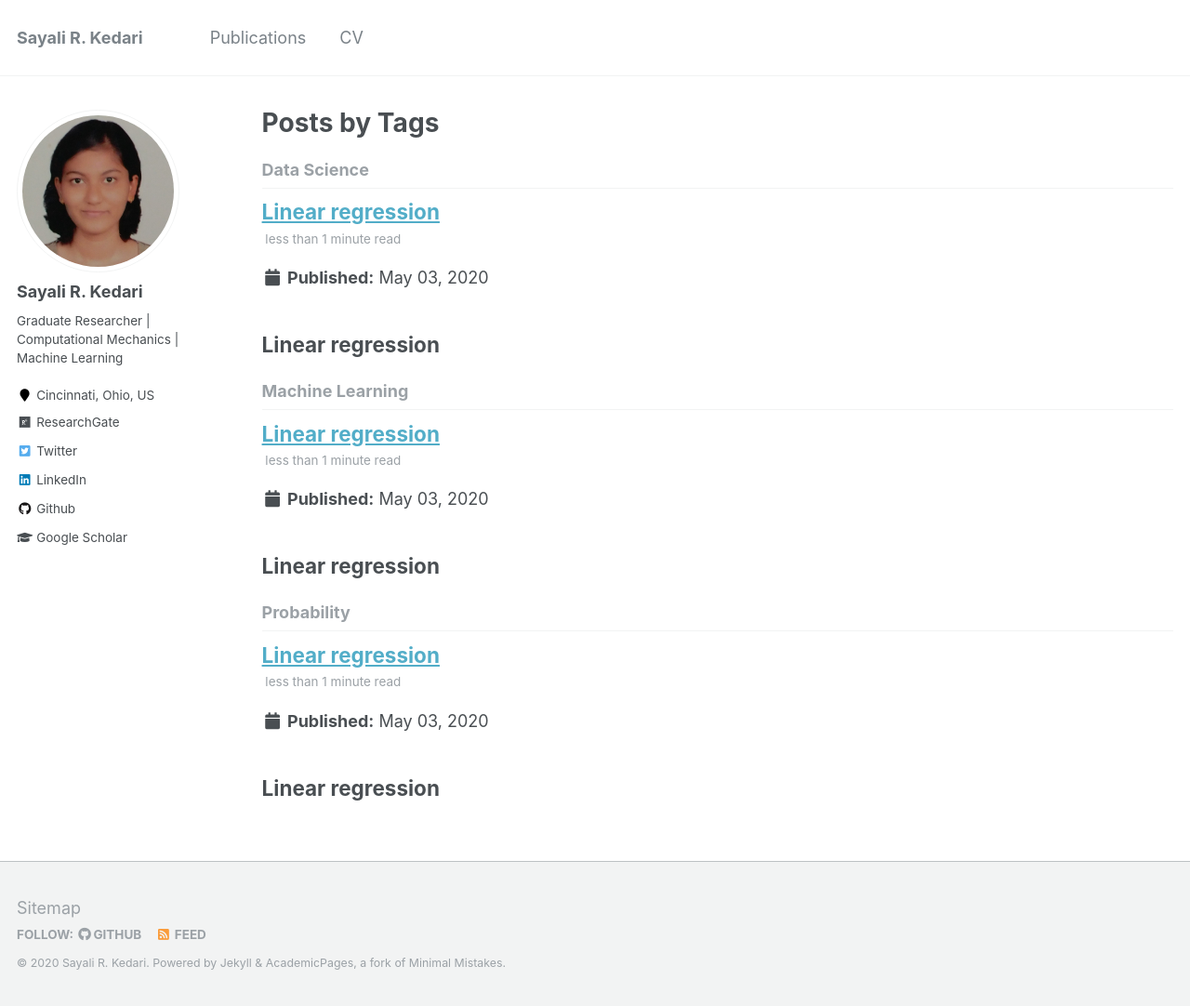
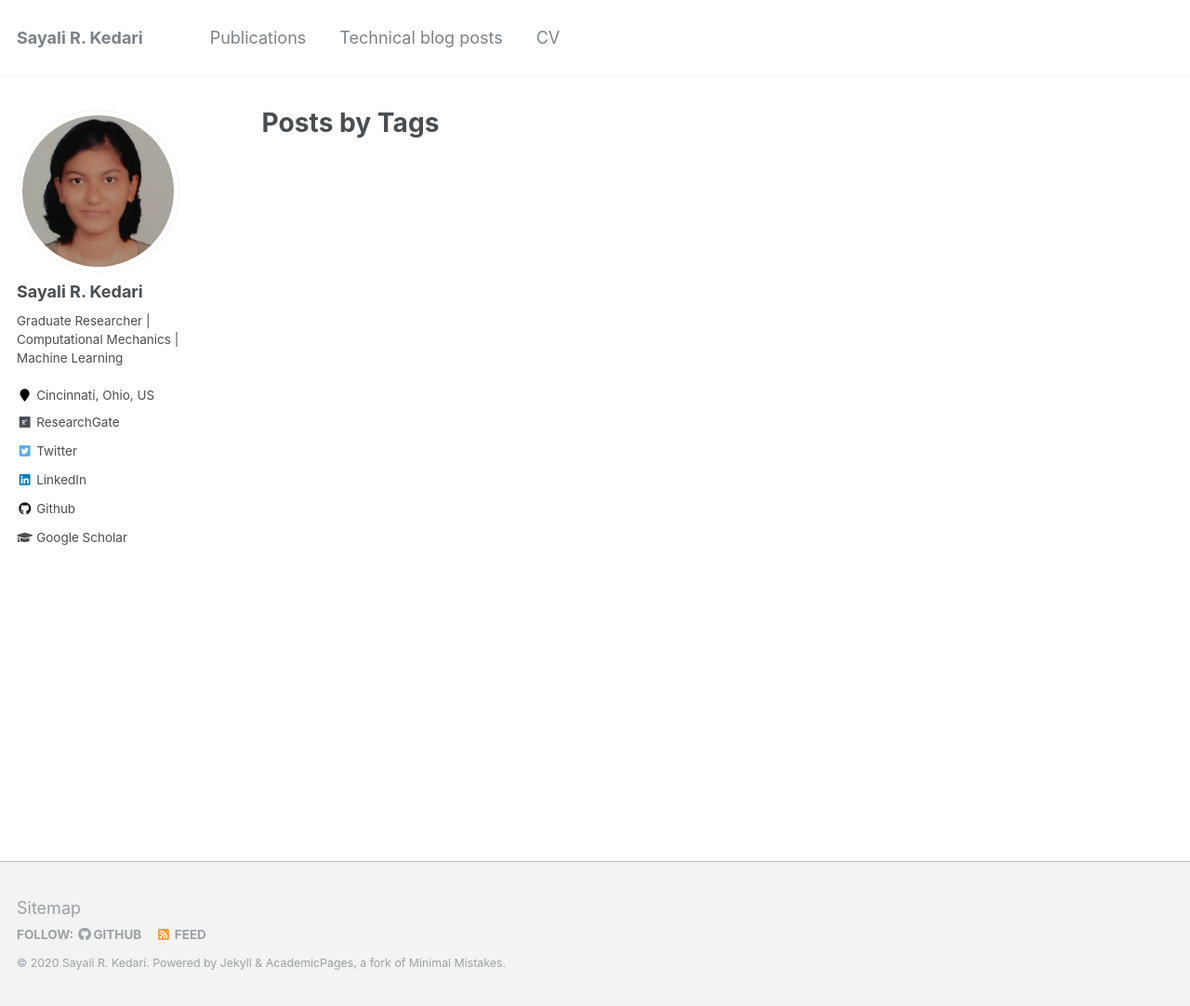
Before and after one commit to sayalirked/sayalirked.github.io, a Jekyll site: the page built from _pages/tag-archive.html, in a window 1280 px wide and 1082 px high. Shown: the whole window at 93% size. Built offline with Jekyll 4.4.1, drawn with Linux system fonts in a browser that asks for light colours.

Commit message:
update initial post-mixture models

```diff
--- a/_data/navigation.yml
+++ b/_data/navigation.yml
@@ -12,8 +12,8 @@ main:
   # - title: "Portfolio"
   #   url: /portfolio/
 
-  # - title: "Technical blog posts"
-  #   url: /year-archive/
+  - title: "Technical blog posts"
+    url: /year-archive/
 
   - title: "CV"
     url: https://sayrjked.github.io/files/sayali-cv-web.pdf #/cv/
--- a/_posts/2020-05-03-linear-regression.md
+++ /dev/null
@@ -1,11 +0,0 @@
----
-title: 'Linear regression'
-date: 2020-05-03
-permalink: /posts/2020/05/linear-regression/
-tags:
-  - Machine Learning
-  - Probability
-  - Data Science
----
-
-## Linear regression
```
Also changed, not shown: _posts/2020-05-06-modeling-latent-var-mixmodels.md (added, +64 -0 lines).
